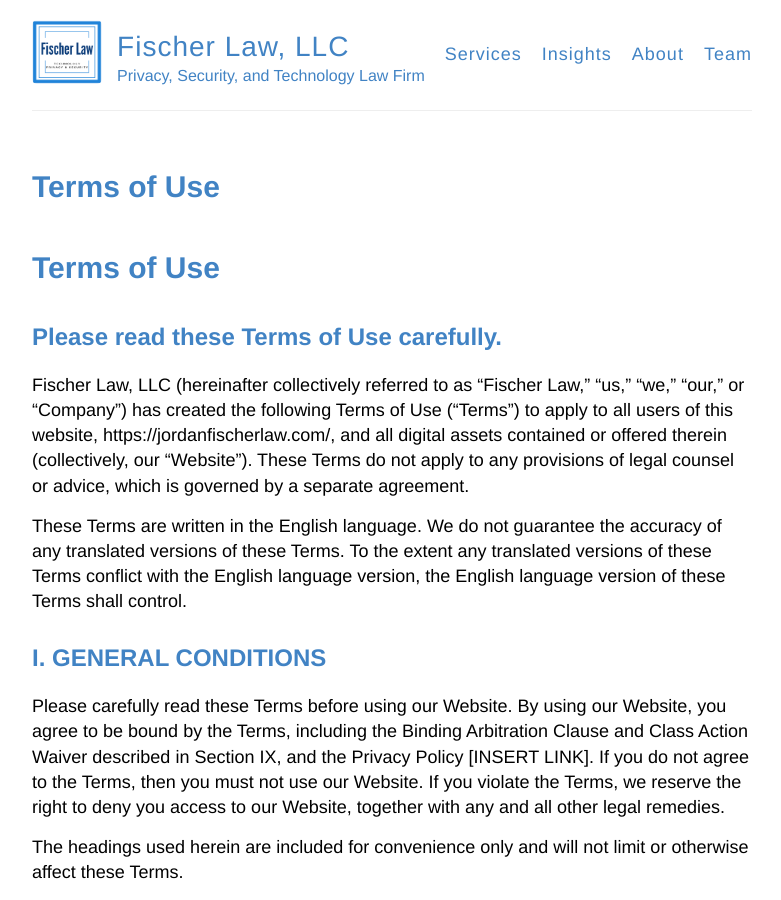
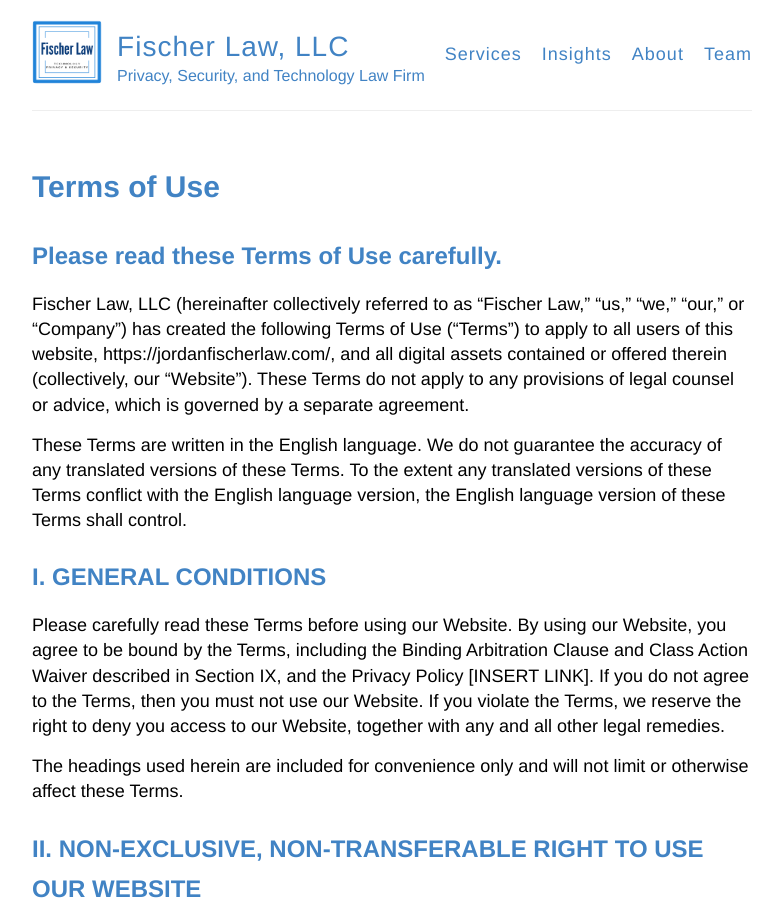
Before and after one commit to jfischeresq/jordanfischerlaw.github.io, a Jekyll site: the page built from termsofuse.md, in a window 1280 px wide and 900 px high. Shown: the whole window, without its empty margins (248-1029 px from the left). Built offline with Jekyll 4.4.1, drawn with Linux system fonts in a browser that asks for light colours.

Commit message:
Update termsofuse.md

```diff
--- a/termsofuse.md
+++ b/termsofuse.md
@@ -3,7 +3,6 @@
 title: Terms of Use
 permalink: /terms/
 ---
-# Terms of Use
 ## Please read these Terms of Use carefully.
 
 Fischer Law, LLC (hereinafter collectively referred to as “Fischer Law,” “us,” “we,” “our,” or “Company”) has created the following Terms of Use (“Terms”) to apply to all users of this website, https://jordanfischerlaw.com/, and all digital assets contained or offered therein (collectively, our “Website”). These Terms do not apply to any provisions of legal counsel or advice, which is governed by a separate agreement.
```
